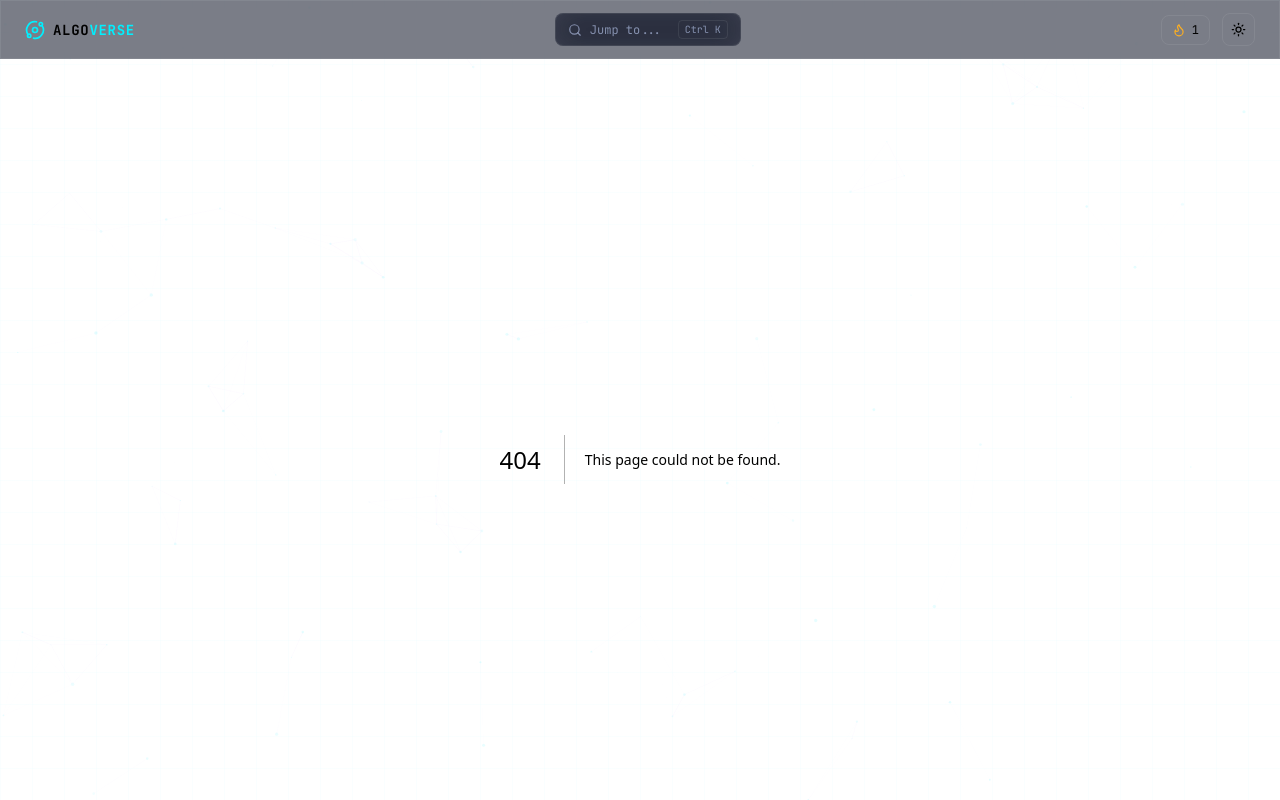
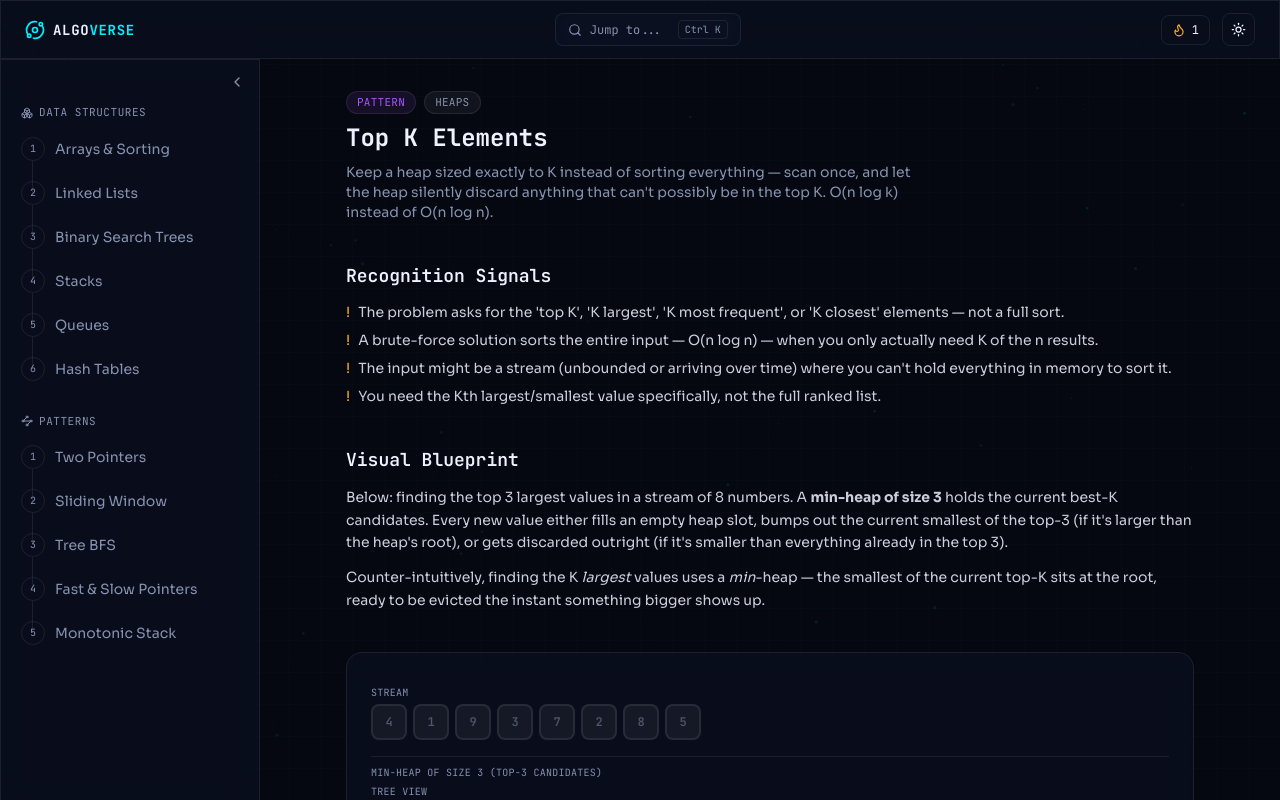
Before and after one commit to Kaushik2210/AlgoVerse, a Next.js app: page /patterns/top-k-elements in a window 1280 px wide. Before the commit this address had no page. Shown: the top 800 px of the page. Built offline with nearby package versions, Linux system fonts and the light colour scheme.

Commit message:
add top k elements pattern page

```diff
--- /dev/null
+++ b/src/app/(app)/patterns/top-k-elements/page.tsx
@@ -0,0 +1,140 @@
+"use client";
+
+import { useEffect, useMemo } from "react";
+import Badge from "@/components/ui/Badge";
+import GlassCard from "@/components/ui/GlassCard";
+import { TheorySection, PitfallList } from "@/components/ui/TheorySection";
+import ProblemList, { type Problem } from "@/components/ui/ProblemList";
+import VisualizerEngine from "@/components/visualizers/VisualizerEngine";
+import HeapView from "@/components/visualizers/HeapView";
+import { topKSteps, PATTERN_CODE } from "@/lib/algorithms/patterns";
+import { useProgressStore } from "@/lib/store/progress";
+import problems from "@/data/problems.json";
+
+const MODULE_SLUG = "top-k-elements";
+const DEMO_STREAM = [4, 1, 9, 3, 7, 2, 8, 5];
+const K = 3;
+
+export default function TopKElementsPage() {
+  const setModuleProgress = useProgressStore((s) => s.setModuleProgress);
+  const completeModule = useProgressStore((s) => s.completeModule);
+
+  useEffect(() => {
+    setModuleProgress(MODULE_SLUG, { percent: 50 });
+    // eslint-disable-next-line react-hooks/exhaustive-deps
+  }, []);
+
+  const steps = useMemo(() => topKSteps(DEMO_STREAM, K), []);
+
+  return (
+    <div className="max-w-4xl mx-auto px-4 sm:px-6 py-8 flex flex-col gap-10">
+      <header>
+        <div className="flex items-center gap-2 mb-2">
+          <Badge variant="violet">Pattern</Badge>
+          <Badge variant="neutral">Heaps</Badge>
+        </div>
+        <h1 className="text-2xl font-bold font-mono-data">Top K Elements</h1>
+        <p className="text-text-muted mt-2 text-sm max-w-xl">
+          Keep a heap sized exactly to K instead of sorting everything — scan
+          once, and let the heap silently discard anything that can&apos;t
+          possibly be in the top K. O(n log k) instead of O(n log n).
+        </p>
+      </header>
+
+      <TheorySection title="Recognition Signals">
+        <PitfallList
+          items={[
+            "The problem asks for the 'top K', 'K largest', 'K most frequent', or 'K closest' elements — not a full sort.",
+            "A brute-force solution sorts the entire input — O(n log n) — when you only actually need K of the n results.",
+            "The input might be a stream (unbounded or arriving over time) where you can't hold everything in memory to sort it.",
+            "You need the Kth largest/smallest value specifically, not the full ranked list.",
+          ]}
+        />
+      </TheorySection>
+
+      <TheorySection title="Visual Blueprint">
+        <p>
+          Below: finding the top {K} largest values in a stream of 8 numbers.
+          A <strong>min-heap of size {K}</strong> holds the current best-K
+          candidates. Every new value either fills an empty heap slot, bumps
+          out the current smallest of the top-{K} (if it&apos;s larger than the
+          heap&apos;s root), or gets discarded outright (if it&apos;s smaller than
+          everything already in the top {K}).
+        </p>
+        <p>
+          Counter-intuitively, finding the K <em>largest</em> values uses a{" "}
+          <em>min</em>-heap — the smallest of the current top-K sits at the
+          root, ready to be evicted the instant something bigger shows up.
+        </p>
+      </TheorySection>
+
+      <VisualizerEngine
+        steps={steps}
+        code={PATTERN_CODE.topK}
+        onComplete={() => completeModule(MODULE_SLUG)}
+      >
+        {(state) => (
+          <div className="w-full flex flex-col gap-4">
+            <div>
+              <p className="text-[10px] font-mono-data uppercase tracking-wide text-text-muted mb-1">
+                Stream
+              </p>
+              <div className="flex flex-wrap gap-1.5">
+                {state.stream.map((v, i) => (
+                  <span
+                    key={i}
+                    className={
+                      "w-9 h-9 rounded-lg border-2 flex items-center justify-center font-mono-data text-xs font-semibold " +
+                      (i === state.streamIndex
+                        ? "bg-amber/20 border-amber text-amber"
+                        : i < (state.streamIndex ?? -1)
+                          ? "bg-white/5 border-glass-border-token text-text-muted"
+                          : "bg-white/5 border-glass-border-token/50 text-text-muted/50")
+                    }
+                  >
+                    {v}
+                  </span>
+                ))}
+              </div>
+            </div>
+            <div className="border-t border-glass-border-token pt-2">
+              <p className="text-[10px] font-mono-data uppercase tracking-wide text-text-muted mb-1">
+                Min-heap of size {K} (top-{K} candidates)
+              </p>
+              <HeapView state={state.heap} />
+            </div>
+          </div>
+        )}
+      </VisualizerEngine>
+
+      <TheorySection title="Annotated Code Template">
+        <GlassCard>
+          <pre className="font-mono-data text-xs leading-relaxed whitespace-pre-wrap">
+{`function topKTemplate(stream, k) {
+  const heap = []; // size-k min-heap
+
+  for (const value of stream) {
+    if (heap.length < k) {
+      // 1. Heap isn't full yet — just add it
+      heapPush(heap, value);
+    } else if (value > heap[0]) {
+      // 2. Bigger than the current smallest of the top-k
+      //    => it belongs, evict the root and heapify
+      heap[0] = value;
+      heapifyDown(heap);
+    }
+    // 3. Otherwise: value can't be in the top k, discard it
+  }
+
+  return heap; // the k largest values seen
+}`}
+          </pre>
+        </GlassCard>
+      </TheorySection>
+
+      <TheorySection title="Curated Problems">
+        <ProblemList problems={problems["top-k-elements"] as Problem[]} />
+      </TheorySection>
+    </div>
+  );
+}
```
